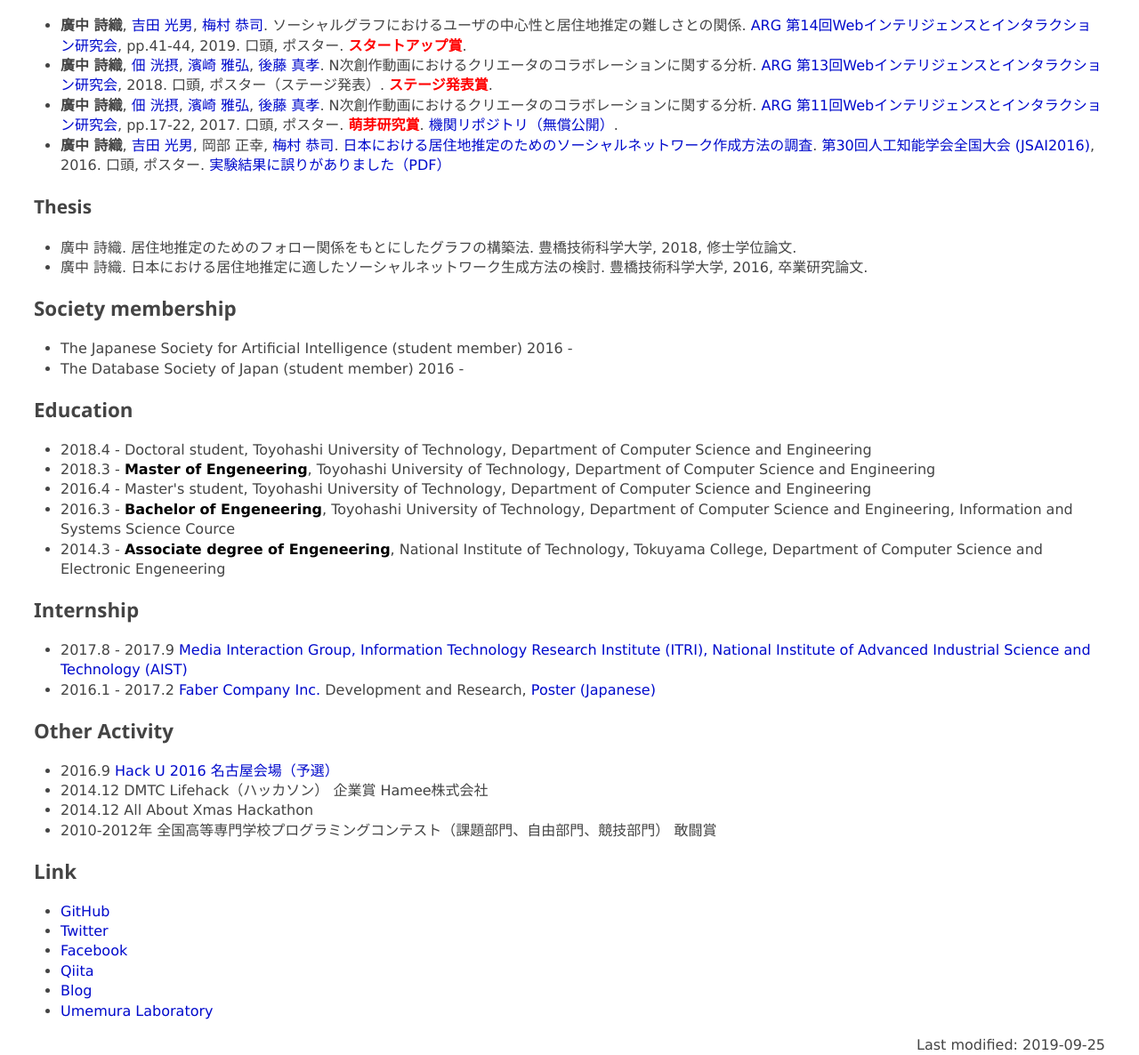
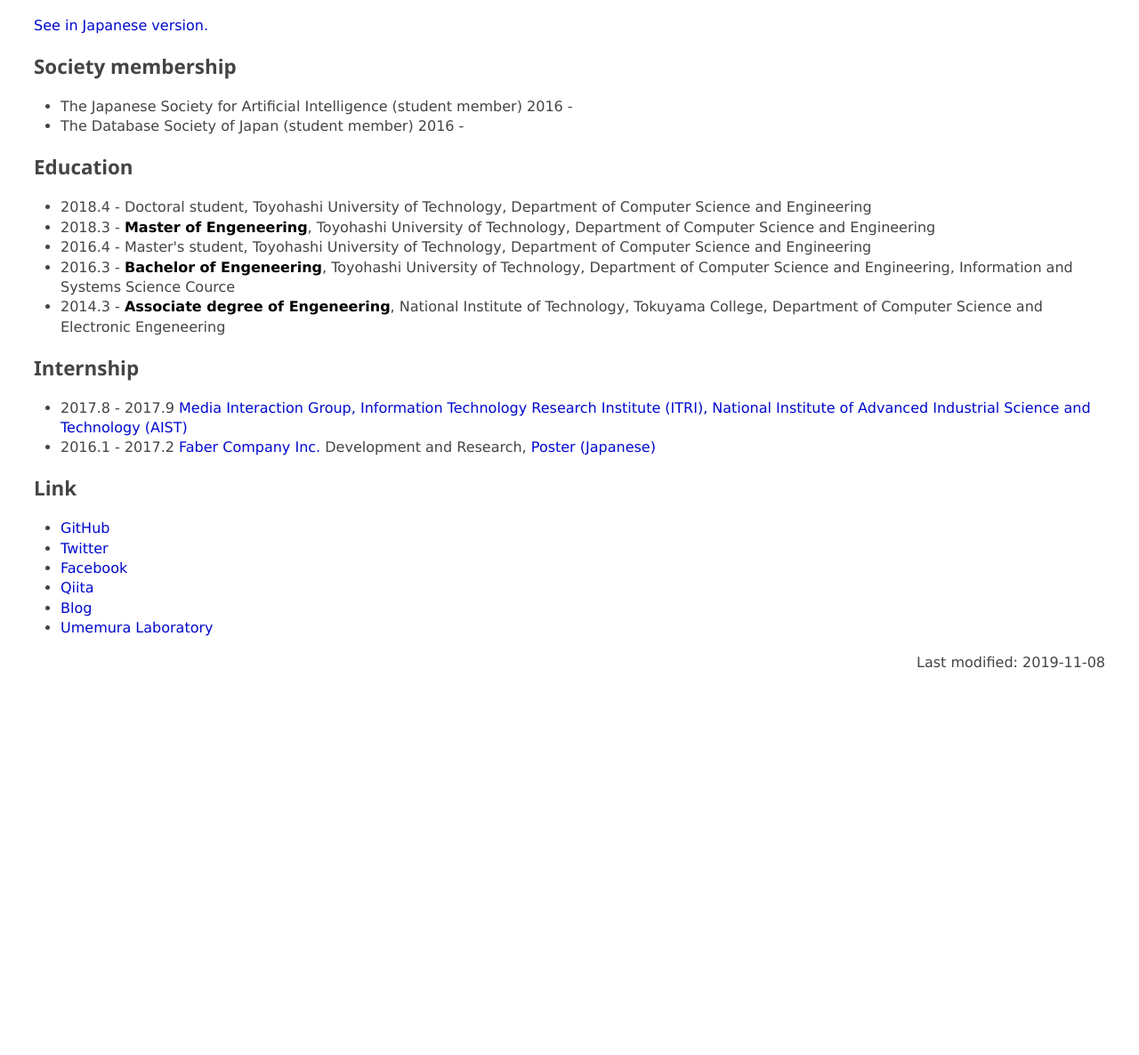
Before and after one commit to elnikkis/elnikkis.github.io, a plain HTML site: page index-en.html in a window 1280 px wide. Shown: the part 863-2049 px from the top of the page at 89% size. After the commit the page ends 1619 px from the top, so only its background shows below. Drawn offline with Linux system fonts and the light colour scheme.

Commit message:
Update information

```diff
--- a/index-en.html
+++ b/index-en.html
@@ -33,26 +33,14 @@
     <h3>Conference/Workshop (Refereed)</h3>
     <ul>
         <li><em>Shiori Hironaka</em>, <a href="http://www.cs.tut.ac.jp/~yoshida/">Mitsuo Yoshida</a>, <a href="http://www.ss.cs.tut.ac.jp/umemura/">Kyoji Umemura</a>. Is User's Centrality Related to Hardness of Location Estimation?. <a href="https://socinfo2019.qcri.org/">the 11th International Conference on Social Informatics (SocInfo 2019)</a>, Doha, Qatar, November 2019. (accepted)
-        <li><em>Shiori Hironaka</em>, <a href="http://www.cs.tut.ac.jp/~yoshida/">Mitsuo Yoshida</a>, <a href="http://www.ss.cs.tut.ac.jp/umemura/">Kyoji Umemura</a>. User’s Centrality Analysis for Home Location Estimation. <a href="https://css-japan.com/en/abcss2019/">The 4th International Workshop on Application of Big Data for Computational Social Science (ABCSS2019 @ WI2019)</a>, Thessaloniki, Greece, October 2019. (accepted)
+        <li><em>Shiori Hironaka</em>, <a href="http://www.cs.tut.ac.jp/~yoshida/">Mitsuo Yoshida</a>, <a href="http://www.ss.cs.tut.ac.jp/umemura/">Kyoji Umemura</a>. <a href="https://doi.org/10.1145/3358695.3360930">User’s Centrality Analysis for Home Location Estimation. <a href="https://css-japan.com/en/abcss2019/">The 4th International Workshop on Application of Big Data for Computational Social Science (ABCSS2019 @ WI2019)</a>, Thessaloniki, Greece, October 2019. <a href="https://doi.org/10.1145/3358695.3360930">arXiv.org</a>
         <li><em>Shiori Hironaka</eM>, <a href="http://ktsukuda.me/">Kosetsu Tsukuda</a>, <a href="https://staff.aist.go.jp/masahiro.hamasaki/">Masahiro Hamasaki</a>, <a href="https://staff.aist.go.jp/m.goto/">Masataka Goto</a>. <a href="https://aaai.org/ocs/index.php/ICWSM/ICWSM18/paper/view/17807">Collaboration in N-th Order Derivative Creation</a>. <a href="http://www.icwsm.org/2018/index.php">Proceedings of the 12th International AAAI Conference on Web and Social Media (ICWSM 2018)</a>, Stanford, California, June 2018.
         <li><em>Shiori Hironaka</em>, <a href="http://www.cs.tut.ac.jp/~yoshida/">Mitsuo Yoshida</a>, <a href="http://www.ss.cs.tut.ac.jp/umemura/">Kyoji Umemura</a>. <a href="http://ceur-ws.org/Vol-2068/wii11.pdf">Temporal Analysis of Online Social Graph by Home Location</a>. <a href="http://www.sigwi2.org/wii2018">ACM IUI 2018 Workshop : Web Intelligence and Interaction (WII 2018)</a>, Tokyo, Japan, March 2018.
         <li><em>Shiori Hironaka</em>, <a href="http://www.cs.tut.ac.jp/~yoshida/">Mitsuo Yoshida</a>, <a href="http://www.ss.cs.tut.ac.jp/umemura/">Kyoji Umemura</a>. <a href="http://doi.org/10.1109/ICAICTA.2016.7803100">Analysis of Home Location Estimation with Iteration on Twitter Following Relationship</a>. <a href="http://icaicta2016.usm.my/">The 2016 International Conference on Advanced Informatics: Concepts, Theory and Application (ICAICTA2016)</a>, pp.1-5, Penang, Malaysia, August 2016. <a href="http://arxiv.org/abs/1608.08331">arXiv.org</a>.
     </ul>
 
     <h3>Conference/Workshop (Non-refereed)</h3>
-    <ul>
-        <li><em>廣中 詩織</em>, <a href="http://www.cs.tut.ac.jp/~yoshida/">吉田 光男</a>, <a href="http://www.ss.cs.tut.ac.jp/umemura/">梅村 恭司</a>. ソーシャルグラフにおけるユーザの中心性と居住地推定の難しさとの関係. <a href="http://www.sigwi2.org/">ARG 第14回Webインテリジェンスとインタラクション研究会</a>, pp.41-44, 2019. 口頭, ポスター. <strong>スタートアップ賞</strong>.
-        <li><em>廣中 詩織</em>, <a href="http://ktsukuda.me/">佃 洸摂</a>, <a href="https://staff.aist.go.jp/masahiro.hamasaki/">濱崎 雅弘</a>, <a href="https://staff.aist.go.jp/m.goto/index-j.html">後藤 真孝</a>. N次創作動画におけるクリエータのコラボレーションに関する分析. <a href="http://www.sigwi2.org/">ARG 第13回Webインテリジェンスとインタラクション研究会</a>, 2018. 口頭, ポスター（ステージ発表）. <strong>ステージ発表賞</strong>.
-        <li><em>廣中 詩織</em>, <a href="http://ktsukuda.me/">佃 洸摂</a>, <a href="https://staff.aist.go.jp/masahiro.hamasaki/">濱崎 雅弘</a>, <a href="https://staff.aist.go.jp/m.goto/index-j.html">後藤 真孝</a>. N次創作動画におけるクリエータのコラボレーションに関する分析. <a href="http://www.sigwi2.org/">ARG 第11回Webインテリジェンスとインタラクション研究会</a>, pp.17-22, 2017. 口頭, ポスター. <strong>萌芽研究賞</strong>. <a href="http://id.nii.ac.jp/1117/00002011/">機関リポジトリ（無償公開）</a>.
-        <li><em>廣中 詩織</em>, <a href="http://www.cs.tut.ac.jp/~yoshida/">吉田 光男</a>, 岡部 正幸, <a href="http://www.ss.cs.tut.ac.jp/umemura/">梅村 恭司</a>. <a href="https://kaigi.org/jsai/webprogram/2016/paper-302.html">日本における居住地推定のためのソーシャルネットワーク作成方法の調査</a>. <a href="http://www.ai-gakkai.or.jp/jsai2016/">第30回人工知能学会全国大会 (JSAI2016)</a>, 2016. 口頭, ポスター.
-            <a href="jsai-fix.pdf">実験結果に誤りがありました（PDF）</a>
-    </ul>
-
-    <h3>Thesis</h3>
-    <ul>
-      <li>廣中 詩織. 居住地推定のためのフォロー関係をもとにしたグラフの構築法. 豊橋技術科学大学, 2018, 修士学位論文.
-      <li>廣中 詩織. 日本における居住地推定に適したソーシャルネットワーク生成方法の検討. 豊橋技術科学大学, 2016, 卒業研究論文.
-    </ul>
+    <p><a href="index.html">See in Japanese version.</a>
 
     <h2>Society membership</h2>
     <ul>
@@ -75,14 +63,6 @@
         <li>2016.1 - 2017.2 <a href="https://www.fabercompany.co.jp/">Faber Company Inc.</a> Development and Research, <a href="faber-poster-a4.pdf">Poster (Japanese)</a>
     </ul>
 
-    <h2>Other Activity</h2>
-    <ul>
-      <li>2016.9 <a href="http://hacku.yahoo.co.jp/hacku2016nagoya/">Hack U 2016 名古屋会場（予選）</a>
-      <li>2014.12 DMTC Lifehack（ハッカソン） 企業賞 Hamee株式会社
-      <li>2014.12 All About Xmas Hackathon
-      <li>2010-2012年 全国高等専門学校プログラミングコンテスト（課題部門、自由部門、競技部門） 敢闘賞
-    </ul>
-
     <h2>Link</h2>
     <ul>
       <li><a href="https://github.com/elnikkis">GitHub</a>
@@ -93,7 +73,7 @@
       <li><a href="http://www.ss.cs.tut.ac.jp/">Umemura Laboratory</a>
     </ul>
     <footer>
-      <p id="last_modified">Last modified: <time>2019-09-25</time>
+      <p id="last_modified">Last modified: <time>2019-11-08</time>
     </footer>
   </body>
 </html>
```
Also changed, not shown: index.html (+8 -7 lines).
